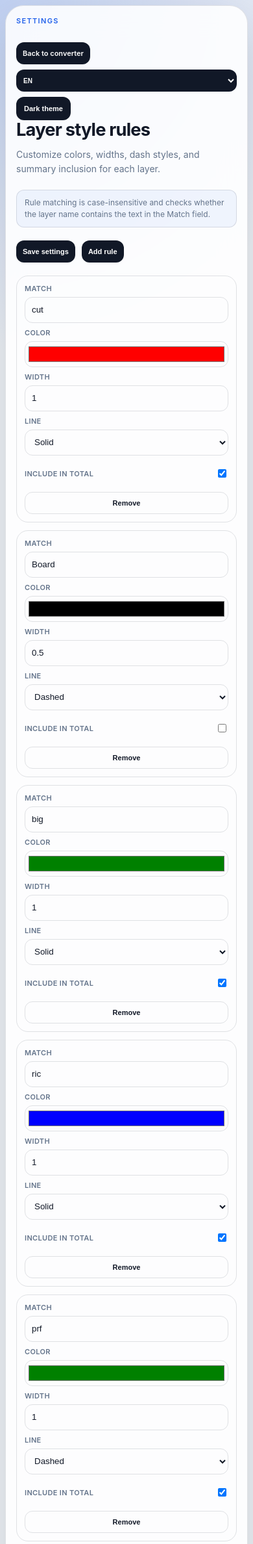
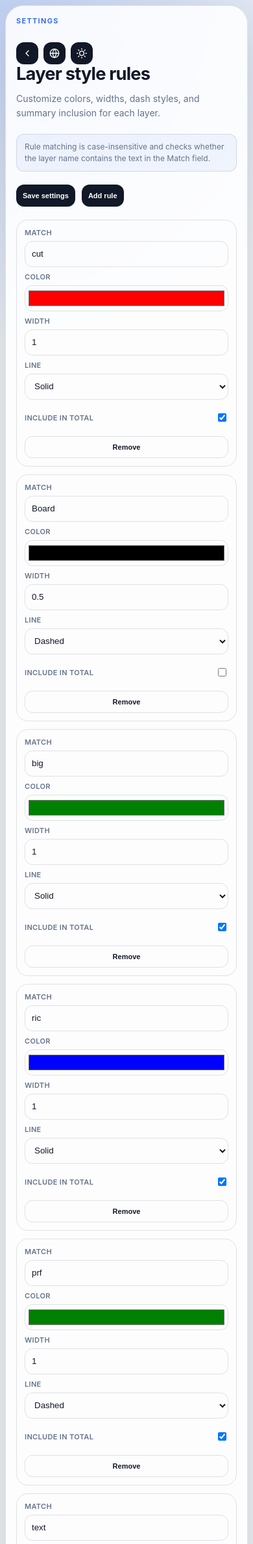
Before and after one commit to robobot989-ops/converttopdf, a FastAPI app: page /settings in a window 390 px wide. Shown: the top 2376 px of the page at 65% size. Run offline with FastAPI, Linux system fonts and the light colour scheme.

Commit message:
Replace text buttons with icon buttons: settings gear, language globe, theme sun/moon

```diff
--- a/app/static/style.css
+++ b/app/static/style.css
@@ -201,46 +201,74 @@ button:hover,
   white-space: nowrap;
 }
 
-.settings-link {
+.icon-btn {
   display: inline-flex;
   align-items: center;
-  padding: 10px 16px;
+  justify-content: center;
+  width: 40px;
+  height: 40px;
+  padding: 0;
+  border: 1px solid var(--line);
   border-radius: 12px;
-  font-size: 13px;
-  font-weight: var(--font-weight-semibold);
+  background: var(--button);
+  color: var(--button-text);
+  cursor: pointer;
+  transition: background 0.15s, color 0.15s, border-color 0.15s;
   text-decoration: none;
-  color: var(--button-text);
-  background: var(--button);
-  transition: background 0.15s, color 0.15s;
+  line-height: 1;
 }
 
-.settings-link:hover {
+.icon-btn:hover {
   background: var(--accent);
   color: white;
+  border-color: var(--accent);
 }
+
+.lang-icon-wrap {
+  position: relative;
+  display: inline-flex;
+}
+
+.lang-select-popup {
+  position: absolute;
+  top: calc(100% + 4px);
+  left: 50%;
+  transform: translateX(-50%);
+  min-width: 56px;
+  padding: 6px;
+  border: 1px solid var(--line);
+  border-radius: 10px;
+  background: var(--card);
+  color: var(--text);
+  font-size: 12px;
+  font-weight: var(--font-weight-semibold);
+  cursor: pointer;
+  z-index: 100;
+  box-shadow: 0 4px 16px rgba(0, 0, 0, 0.15);
+  display: none;
+}
+
+.lang-icon-wrap.open .lang-select-popup {
+  display: block;
+}
+
+[data-theme="dark"] .lang-select-popup {
+  box-shadow: 0 4px 16px rgba(0, 0, 0, 0.4);
+}
+
+.lang-select-popup option {
+  padding: 4px 8px;
+  text-align: center;
+}
+
+.icon-moon { display: none; }
+[data-theme="dark"] .icon-sun { display: none; }
+[data-theme="dark"] .icon-moon { display: block; }
 
 .topbar-actions {
   display: flex;
   gap: 8px;
   align-items: center;
-}
-
-.lang-select {
-  min-height: 42px;
-  min-width: 72px;
-  padding: 0 10px;
-  border: 1px solid var(--line);
-  border-radius: 12px;
-  background: var(--button);
-  color: var(--button-text);
-  font-size: 12px;
-  font-weight: var(--font-weight-semibold);
-  cursor: pointer;
-}
-
-.lang-select:hover {
-  background: var(--accent);
-  color: white;
 }
 
 .settings,
@@ -829,17 +857,14 @@ details[open] .summary-hint {
     justify-content: flex-start;
   }
 
-  .lang-select {
-    min-width: 60px;
-    min-height: 36px;
-    font-size: 11px;
+  .icon-btn {
+    width: 36px;
+    height: 36px;
   }
 
-  .theme-toggle,
-  .settings-link {
-    font-size: 11px;
-    min-height: 36px;
-    padding: 8px 12px;
+  .icon-btn svg {
+    width: 16px;
+    height: 16px;
   }
 
   .download-group {
@@ -971,18 +996,15 @@ details[open] .summary-hint {
   }
 
   button,
-  .download,
-  .settings-link {
+  .download {
     font-size: 11px;
     min-height: 34px;
     padding: 6px 10px;
   }
 
-  .lang-select {
-    min-width: 52px;
-    min-height: 34px;
-    font-size: 10px;
-    padding: 0 6px;
+  .icon-btn {
+    width: 34px;
+    height: 34px;
   }
 
   .drop-zone {
--- a/app/templates/settings.html
+++ b/app/templates/settings.html
@@ -13,14 +13,24 @@
         <div class="topbar">
           <p class="eyebrow" data-i18n="settingsPage">Settings</p>
           <div class="topbar-actions">
-            <a href="/" class="settings-link" data-i18n="backToHome">Back to converter</a>
-            <select id="langSelect" class="lang-select">
-              <option value="en">EN</option>
-              <option value="ru">RU</option>
-              <option value="es">ES</option>
-              <option value="zh">ZH</option>
-            </select>
-            <button class="theme-toggle" type="button" id="themeToggle" data-i18n="themeToggle">Dark theme</button>
+            <a href="/" class="icon-btn" title="Back to converter" aria-label="Back">
+              <svg width="18" height="18" viewBox="0 0 24 24" fill="none" stroke="currentColor" stroke-width="2" stroke-linecap="round" stroke-linejoin="round"><polyline points="15 18 9 12 15 6"/></svg>
+            </a>
+            <div class="lang-icon-wrap">
+              <button type="button" class="icon-btn" id="langToggle" aria-label="Language">
+                <svg width="18" height="18" viewBox="0 0 24 24" fill="none" stroke="currentColor" stroke-width="2" stroke-linecap="round" stroke-linejoin="round"><circle cx="12" cy="12" r="10"/><line x1="2" y1="12" x2="22" y2="12"/><path d="M12 2a15.3 15.3 0 0 1 4 10 15.3 15.3 0 0 1-4 10 15.3 15.3 0 0 1-4-10 15.3 15.3 0 0 1 4-10z"/></svg>
+              </button>
+              <select id="langSelect" class="lang-select-popup">
+                <option value="en">EN</option>
+                <option value="ru">RU</option>
+                <option value="es">ES</option>
+                <option value="zh">ZH</option>
+              </select>
+            </div>
+            <button class="icon-btn" type="button" id="themeToggle" aria-label="Toggle theme">
+              <svg class="icon-sun" width="18" height="18" viewBox="0 0 24 24" fill="none" stroke="currentColor" stroke-width="2" stroke-linecap="round" stroke-linejoin="round"><circle cx="12" cy="12" r="5"/><line x1="12" y1="1" x2="12" y2="3"/><line x1="12" y1="21" x2="12" y2="23"/><line x1="4.22" y1="4.22" x2="5.64" y2="5.64"/><line x1="18.36" y1="18.36" x2="19.78" y2="19.78"/><line x1="1" y1="12" x2="3" y2="12"/><line x1="21" y1="12" x2="23" y2="12"/><line x1="4.22" y1="19.78" x2="5.64" y2="18.36"/><line x1="18.36" y1="5.64" x2="19.78" y2="4.22"/></svg>
+              <svg class="icon-moon" width="18" height="18" viewBox="0 0 24 24" fill="none" stroke="currentColor" stroke-width="2" stroke-linecap="round" stroke-linejoin="round"><path d="M21 12.79A9 9 0 1 1 11.21 3 7 7 0 0 0 21 12.79z"/></svg>
+            </button>
           </div>
         </div>
 
@@ -136,12 +146,7 @@
       function applyLanguage() {
         document.querySelectorAll("[data-i18n]").forEach((el) => {
           const key = el.getAttribute("data-i18n");
-          if (key === "themeToggle") {
-            const isDark = document.documentElement.dataset.theme === "dark";
-            el.textContent = isDark ? t("themeToggle_light") : t("themeToggle_dark");
-          } else if (el.tagName === "OPTION") {
-            el.textContent = t(key);
-          } else {
+          if (el.tagName === "OPTION" || el.children.length === 0) {
             el.textContent = t(key);
           }
         });
@@ -200,8 +205,6 @@
 
       function applyTheme(theme) {
         document.documentElement.dataset.theme = theme;
-        const key = theme === "dark" ? "themeToggle_light" : "themeToggle_dark";
-        themeToggle.textContent = t(key);
         localStorage.setItem("theme", theme);
       }
 
@@ -209,6 +212,16 @@
         currentLang = langSelect.value;
         localStorage.setItem("lang", currentLang);
         applyLanguage();
+        document.querySelector(".lang-icon-wrap").classList.remove("open");
+      });
+
+      document.getElementById("langToggle").addEventListener("click", (e) => {
+        e.stopPropagation();
+        document.querySelector(".lang-icon-wrap").classList.toggle("open");
+      });
+
+      document.addEventListener("click", () => {
+        document.querySelector(".lang-icon-wrap").classList.remove("open");
       });
 
       addRuleButton.addEventListener("click", () => createRuleRow());
```
Also changed, not shown: app/templates/index.html (+28 -10 lines).
